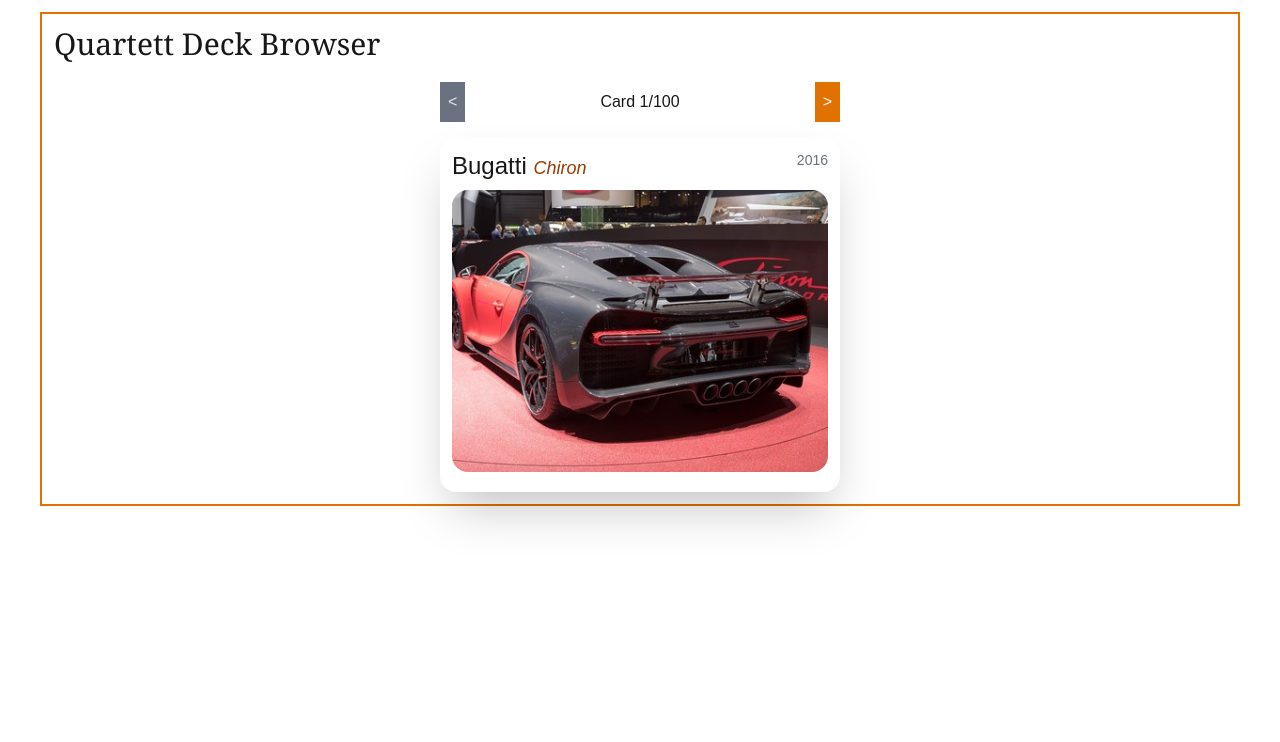
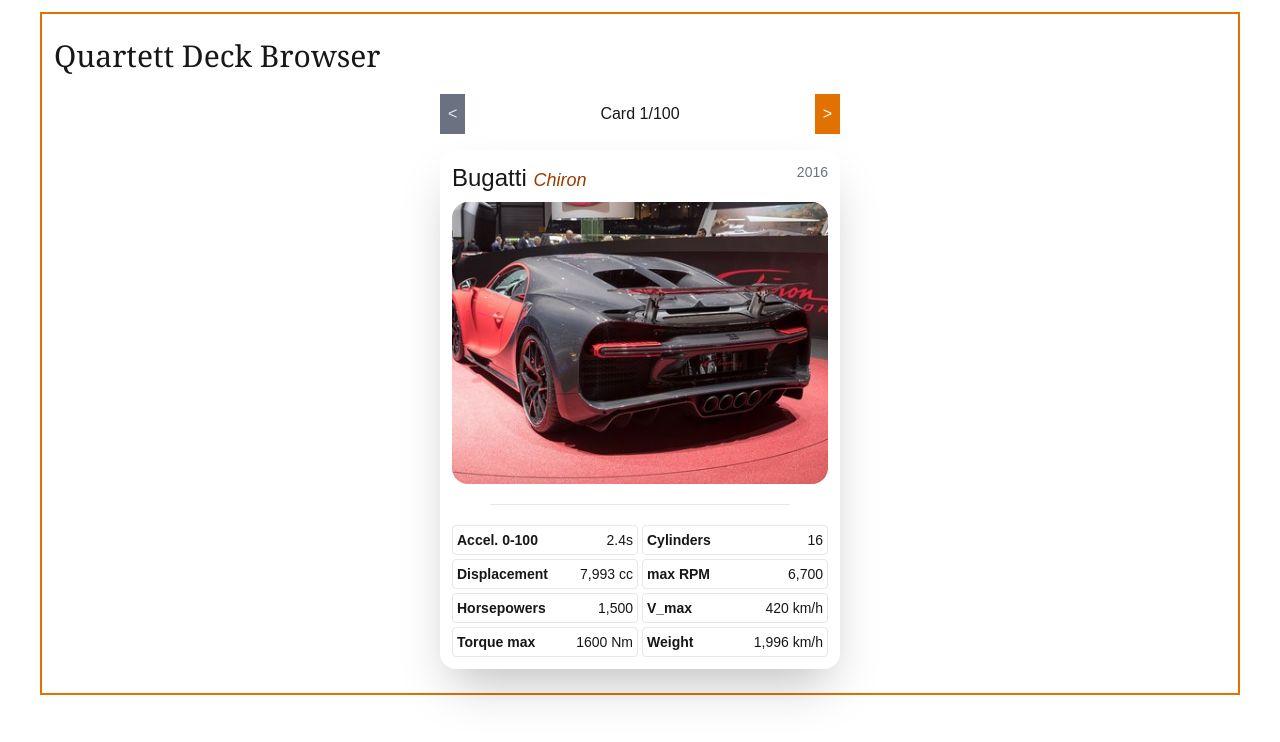
Before and after one commit to Dynalon/synonym-preparation, a Next.js app: page /quartett in a window 1280 px wide. Shown: the top 742 px of the page. Built offline with nearby package versions, Linux system fonts and the light colour scheme.

Commit message:
Add car stats grid

```diff
--- a/app/quartett/components/quartett-card.tsx
+++ b/app/quartett/components/quartett-card.tsx
@@ -1,4 +1,4 @@
-import { Car } from "../types"
+import { Car, CarStats } from "../types"
 
 export function QuartettCard({ car }: { car: Car }) {
   const { image, brand, model, year } = car
@@ -11,7 +11,32 @@
         <span className="text-gray-500 text-sm shrink-0">{year}</span>
       </div>
       <img src={`/cars/${image}`} className="w-full rounded-2xl" />
-      <div className=""></div>
+      <hr className="border-gray-200 my-3 w-[80%] mx-auto" />
+      <CarStatsGrid stats={car.stats} />
     </div>
   )
 }
+
+function CarStatKeyValue({ label, value }: { label: React.ReactNode; value: React.ReactNode }) {
+  return (
+    <div className="grid grid-cols-2 gap-1 border-1 border-gray-200 p-1 rounded-sm">
+      <span className="font-semibold text-sm">{label}</span>
+      <span className="text-right text-sm">{value}</span>
+    </div>
+  )
+}
+
+function CarStatsGrid({ stats }: { stats: CarStats }) {
+  return (
+    <div className="grid grid-cols-2 gap-x-1 gap-y-1">
+      <CarStatKeyValue label={"Accel. 0-100"} value={<>{stats.acceleration_0_100_s}s</>} />
+      <CarStatKeyValue label={"Cylinders"} value={stats.cylinders} />
+      <CarStatKeyValue label={"Displacement"} value={<>{stats.displacement_cc.toLocaleString()} cc</>} />
+      <CarStatKeyValue label={"max RPM"} value={stats.max_rpm.toLocaleString()} />
+      <CarStatKeyValue label={"Horsepowers"} value={stats.power_ps.toLocaleString()} />
+      <CarStatKeyValue label={"V_max"} value={<>{stats.top_speed_kmh} km/h</>} />
+      <CarStatKeyValue label={"Torque max"} value={<>{stats.torque_nm} Nm</>} />
+      <CarStatKeyValue label={"Weight"} value={<>{stats.weight_kg.toLocaleString()} km/h</>} />
+    </div>
+  )
+}
--- a/app/quartett/layout.tsx
+++ b/app/quartett/layout.tsx
@@ -1,3 +1,3 @@
 export default function QuartettLayout({ children }: React.PropsWithChildren) {
-  return <div className="mx-auto max-w-300 w-300 border-2 border-amber-600 mt-3 p-3">{children}</div>
+  return <div className="mx-auto max-w-300 w-300 border-2 border-amber-600 my-3 py-6 px-3">{children}</div>
 }
```
